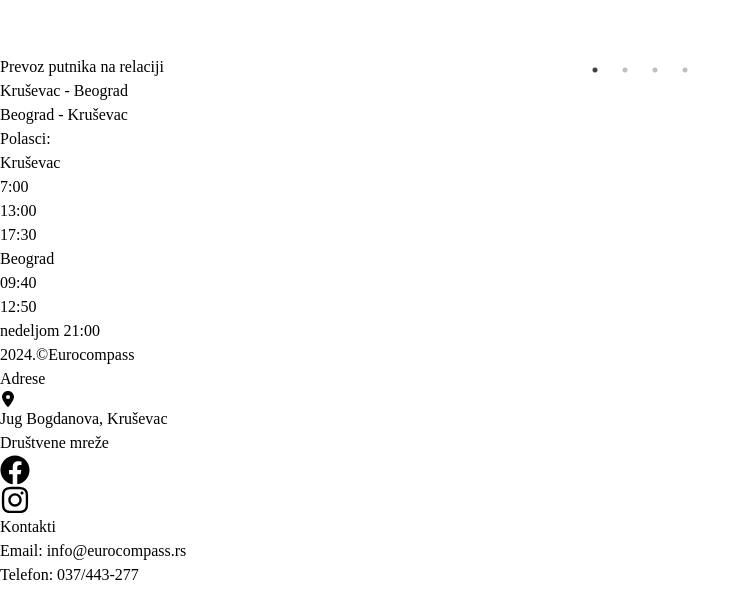
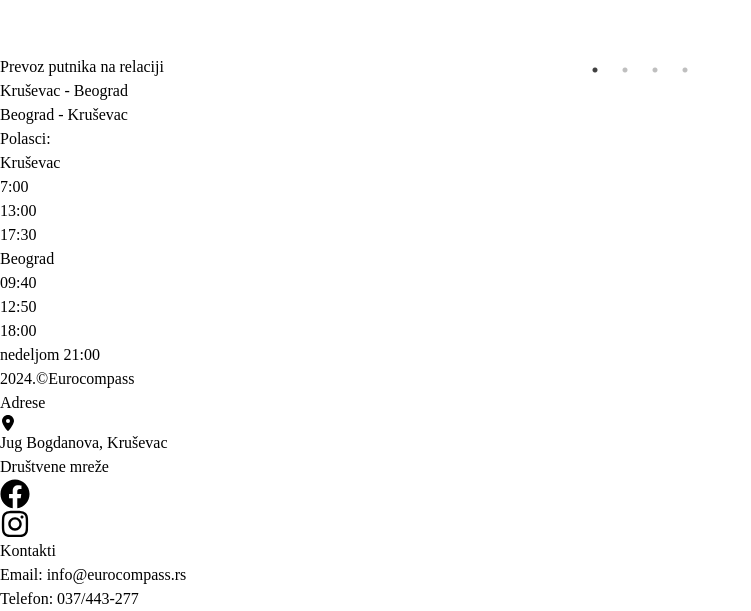
Before and after one commit to minzhoudu/eurocompass-simple, a React (Vite) app: page / in a window 1280 px wide. Shown: the part 1736-2347 px from the top of the page, without its empty margins (0-751 px from the left). Before the commit the page ends 2323 px from the top, so only its background shows below. Built offline with nearby package versions, Linux system fonts and the light colour scheme.

Commit message:
dodato vreme u polasci

```diff
--- a/src/pages/home-page/HomePage.tsx
+++ b/src/pages/home-page/HomePage.tsx
@@ -38,6 +38,7 @@ export const HomePage = () => {
               <ol className="underline">
                 <li>09:40</li>
                 <li>12:50</li>
+                <li>18:00</li>
                 <li className="mt-1 border-b-2 border-dashed border-black"></li>
                 <li>nedeljom 21:00</li>
               </ol>
```
